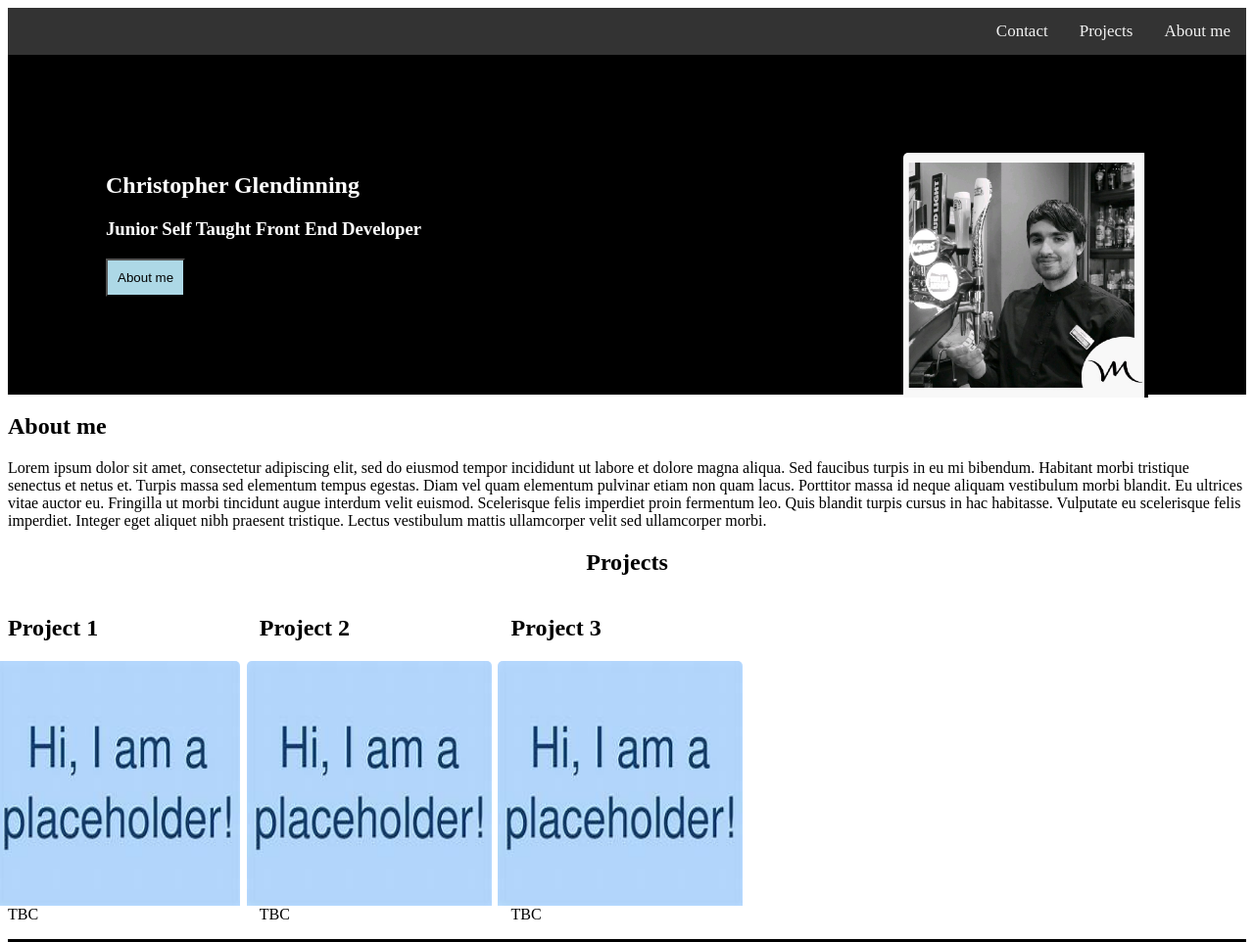
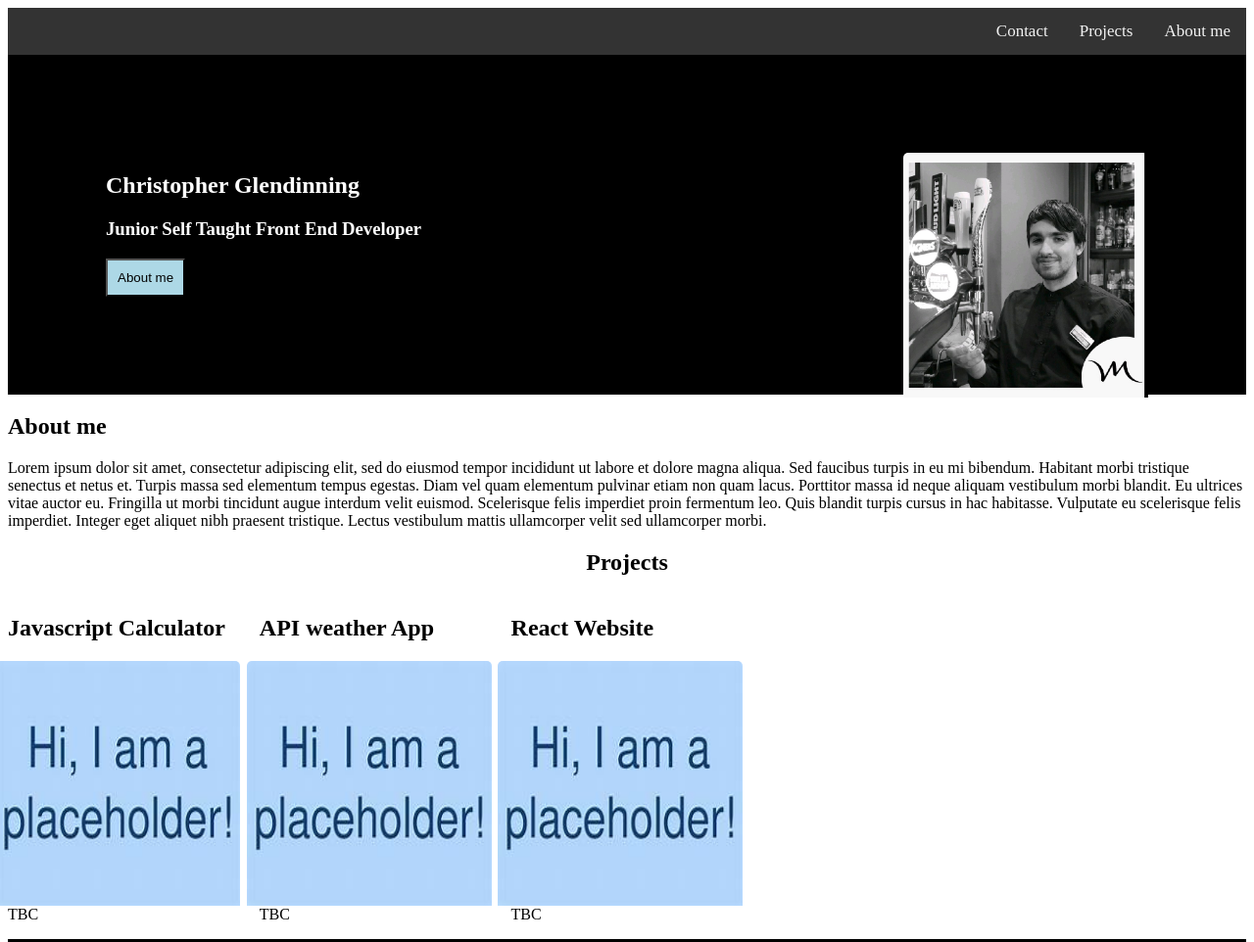
Before and after one commit to dubz2k11/portfolio-website, a plain HTML site: page index.html in a window 1280 px wide. Shown: the top 962 px of the page at 98% size. Drawn offline with Linux system fonts and the light colour scheme.

Commit message:
Update index.html
Added Project ideas to card sections

```diff
--- a/index.html
+++ b/index.html
@@ -36,7 +36,7 @@
 <div class="cards">
   <article class="card">
     <header>
-      <h2>Project 1 </h2>
+      <h2>Javascript Calculator</h2>
     </header>
     <img src="plc.jpg" alt="Hot air balloons">
     <div class="content">
@@ -47,7 +47,7 @@
 
   <article class="card">
     <header>
-      <h2>Project 2 </h2>
+      <h2>API weather App</h2>
     </header>
     <img src="plc.jpg" alt="Hot air balloons">
     <div class="content">
@@ -56,7 +56,7 @@
   </article>
   <article class="card">
     <header>
-      <h2>Project 3</h2>
+      <h2>React Website</h2>
     </header>
     <img src="plc.jpg" alt="Hot air balloons">
     <div class="content">
```
